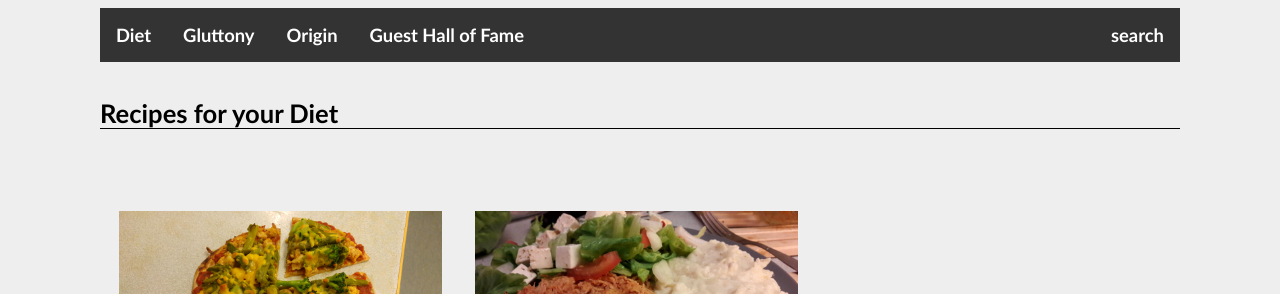
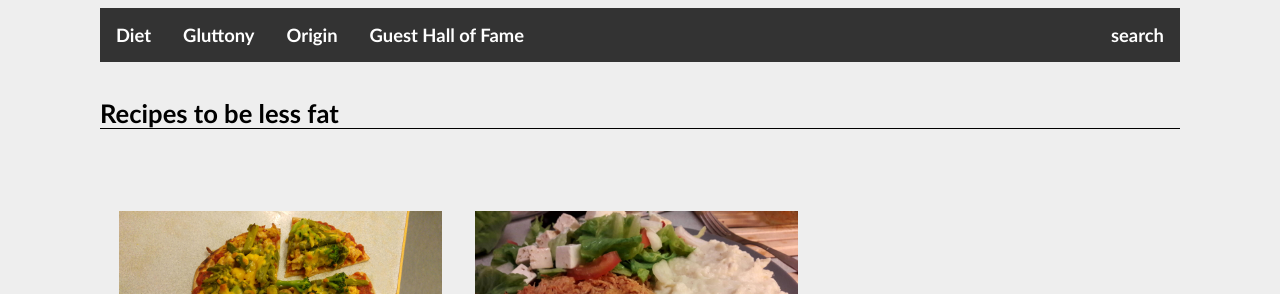
Before and after one commit to gluttonousbear/gluttonousbear.github.io, a Jekyll site: the page built from pages/diet.html, in a window 1280 px wide. Shown: the top 294 px of the page. Built offline with Jekyll 4.4.1, drawn with Linux system fonts in a browser that asks for light colours.

Commit message:
Update diet.html

```diff
--- a/pages/diet.html
+++ b/pages/diet.html
@@ -1,6 +1,6 @@
 ---
 layout: category
-title: Recipes for your Diet
+title: Recipes to be less fat
 ---
 <h1>{{ page.title }}</h1>
 <br />
```
